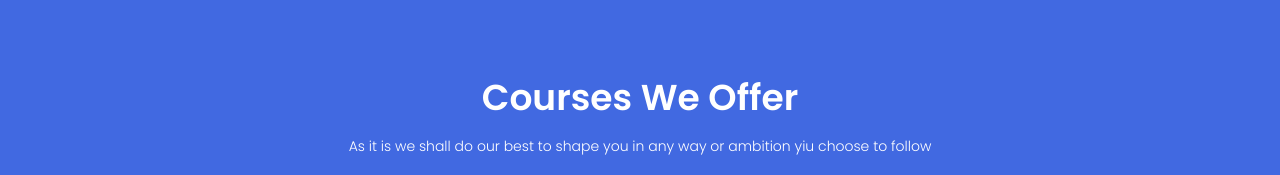
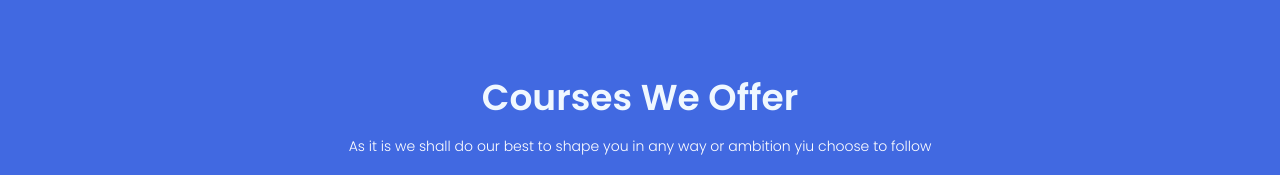
Before and after one commit to Emah567/school-web, a plain HTML site: page course.html in a window 1280 px wide. Shown: the part 430-605 px from the top of the page. Drawn offline with Linux system fonts and the light colour scheme.

Commit message:
Update course.html

```diff
--- a/course.html
+++ b/course.html
@@ -34,7 +34,7 @@
 
         <!--------------course content---------->
         <section class="course">
-            <h1 class="animation-container">Courses We Offer</h1>
+            <h1 class="animation-container" style="color: aliceblue;">Courses We Offer</h1>
             <p class="animation-container">As it is we shall do our best to shape you in any way or ambition yiu choose to follow</p>
 
             <div class="row">
```
